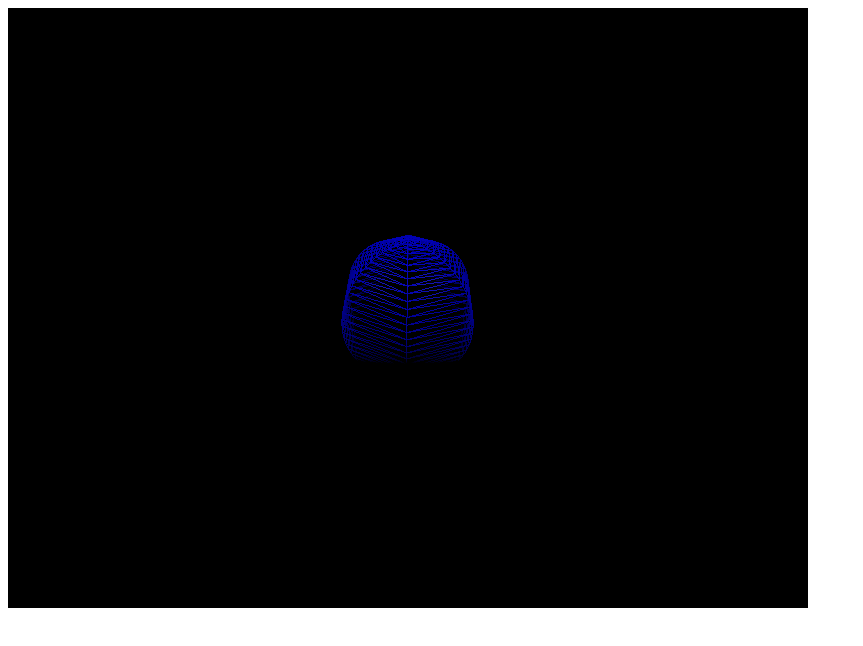
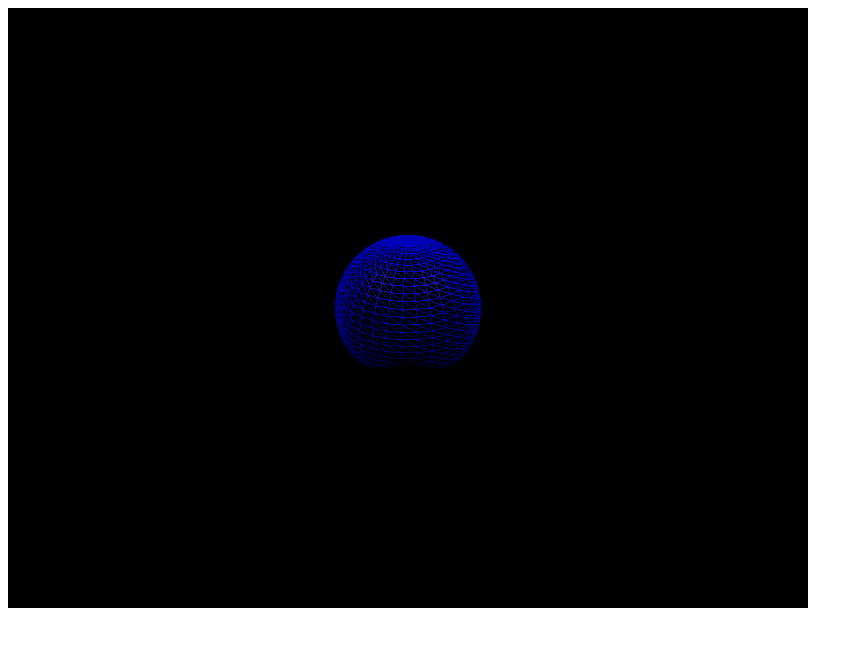
Before and after one commit to YamadaYuusuke/2021CG_lesson, a plain HTML site: page WebGL(2)sample/sample5-light.html in a window 1280 px wide. Shown: the whole page, without its empty margins (0-863 px from the left). Drawn offline with nearby package versions, Linux system fonts and the light colour scheme; animation ran at ten frames a second.

Commit message:
Update sample5-light.html

```diff
--- a/WebGL(2)sample/sample5-light.html
+++ b/WebGL(2)sample/sample5-light.html
@@ -29,7 +29,7 @@
     var camera = new THREE.PerspectiveCamera(45, width / height, 1, 1000);
 
 //球
-var sphereGeometry = new THREE.SphereGeometry( 0.5, 6, 32 );
+var sphereGeometry = new THREE.SphereGeometry( 0.5, 32, 32 );
 //半径、垂直方向の分割数、水平方向の分割数
 var sphereMaterial = new THREE. MeshPhongMaterial( {color: 0x0000ff,wireframe: true} );
 var sphere = new THREE.Mesh( sphereGeometry, sphereMaterial );
```
